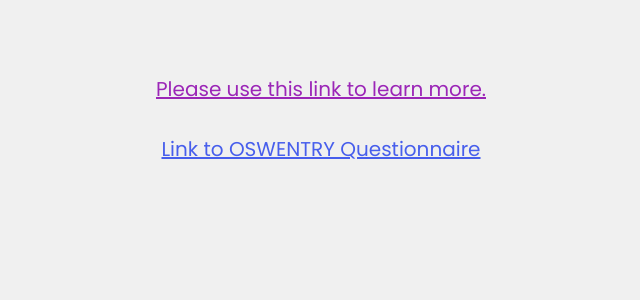
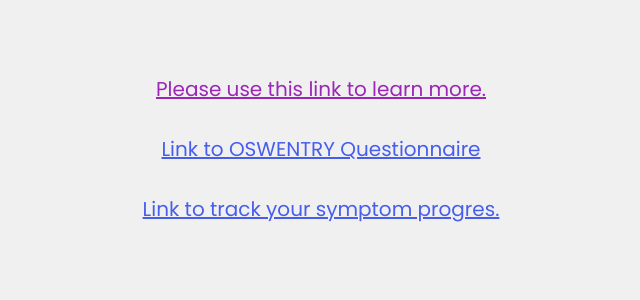
Before and after one commit to apurvsibal/RedFlagsBITS, a Flask app: template templates/Diagnosis.html in a window 1280 px wide. Shown: the part 291-591 px from the top of the page, without its empty margins (319-959 px from the left). Run offline with Flask 2, Linux system fonts and the light colour scheme; the template is opened without the code that fills it, so the values that code supplies are empty.

Commit message:
Update Diagnosis.html

```diff
--- a/templates/Diagnosis.html
+++ b/templates/Diagnosis.html
@@ -14,4 +14,8 @@
 
     <a href="{{ url_for('OSWENTRY_Low_Back_Pain_Questionaire') }}">Link to OSWENTRY Questionnaire</a>
 
+    <br><br>
+
+    <a href="/Progress">Link to track your symptom progres.</a>
+
 {% endblock %}
```
